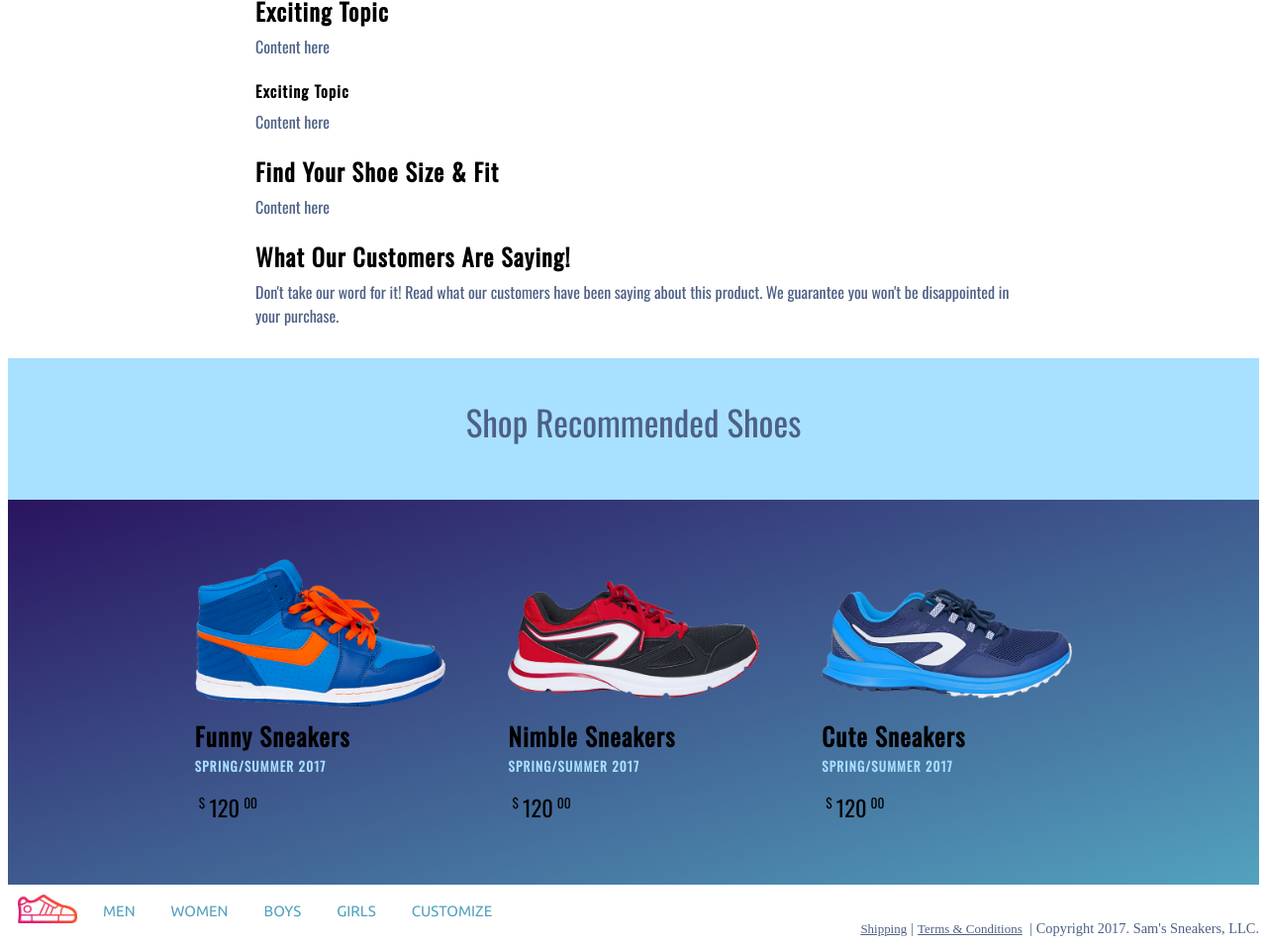
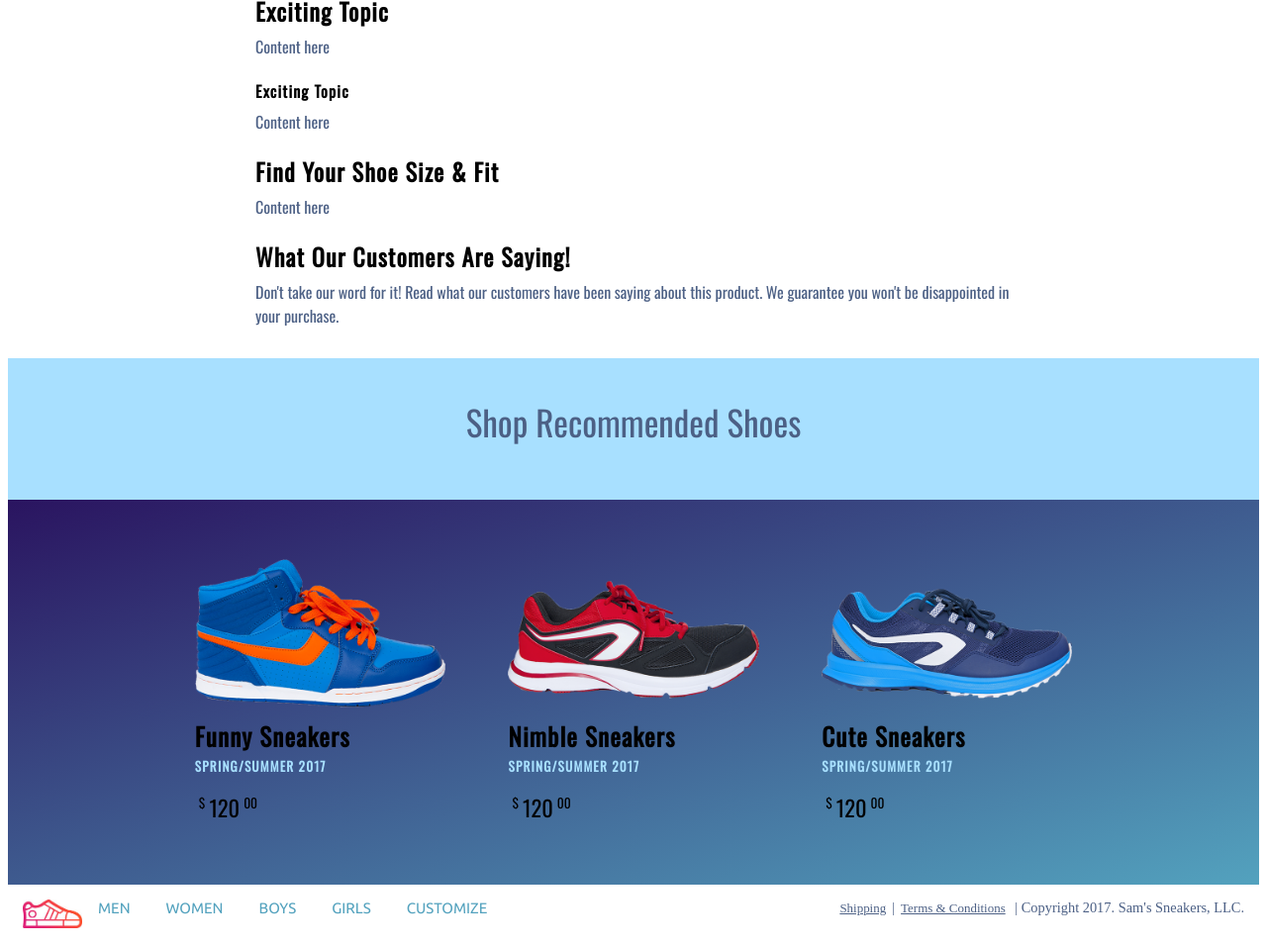
Before and after one commit to swkane/swkane_project, a plain HTML site: page index.html in a window 1280 px wide. Shown: the part 625-1581 px from the top of the page at 99% size. Drawn offline with nearby package versions, Linux system fonts and the light colour scheme.

Commit message:
Footer Styling / Eliminating Validator Erros

```diff
--- a/index.html
+++ b/index.html
@@ -10,7 +10,7 @@
 </head>
 <body>
   <header>
-    <img src="images/logo.jpg" alt="logo" width="60px">
+    <img src="images/logo.jpg" alt="logo" width="60">
 
 
     <div class="top-nav" id="myTopnav">
@@ -29,7 +29,7 @@
 
   </header>
 
-  <container>
+  <div class="container">
     <section class="top">
       <p class="back">← BACK TO ALL SHOES</p>
       <img src="images/shoe1.png" alt="shoe" height="300">
@@ -106,11 +106,11 @@
       </div>
 
     </section>
-  </container>
+  </div>
 
   <footer>
-    <p>
-      <img src="images/logo.jpg" alt="logo" width="60px">
+
+      <img src="images/logo.jpg" alt="logo" width="60">
       <div class="bottom-nav" id="myBottomnav">
         <a href="#men">MEN</a>
         <a href="#women" class="active">WOMEN</a>
@@ -118,10 +118,11 @@
         <a href="#girls">GIRLS</a>
         <a href="#customize">CUSTOMIZE</a>
       </div>
+
       <p class="copyright">
         <a href="#">Shipping</a>|<a href="#">Terms &amp; Conditions</a> | Copyright 2017. Sam's Sneakers, LLC.
       </p>
-    </p>
+
   </footer>
 
 </body>
--- a/style.css
+++ b/style.css
@@ -38,7 +38,7 @@ header img {
   border-bottom: black;
 }
 
-container {
+.container {
   font-family: 'Oswald', sans-serif;
 }
 
@@ -193,21 +193,27 @@ h5 {
   color: #A8E0FF;
 }
 
+footer {
+  padding: 15px;
+}
+
 footer p {
-  padding: 5px 16px;
   color: #4C6085;
   font-size: 90%;
   display: inline;
 }
 
+footer div {
+  display: inline;
+}
+
 footer img {
   float: left;
-  padding: 10px;
 }
 
 footer a {
   color: #4C6085;
-  padding: 4px;
+  padding: 6px;
   font-size: 90%;
 }
 
```
